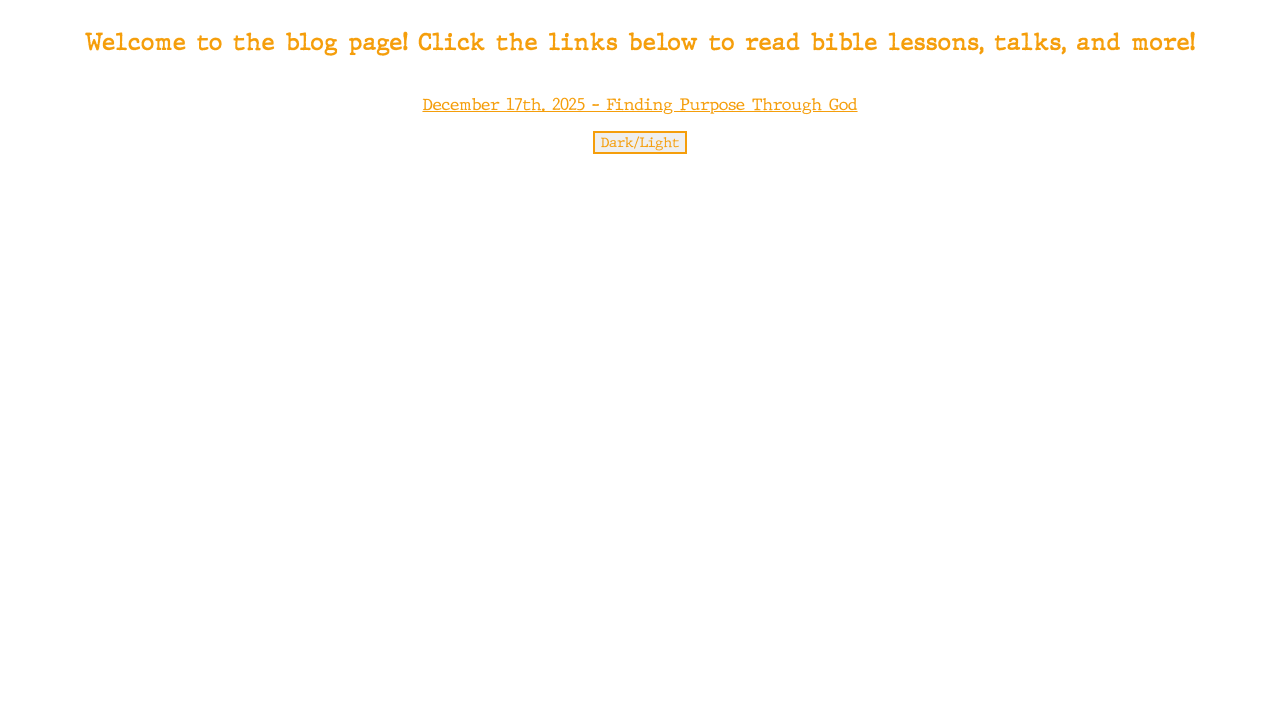
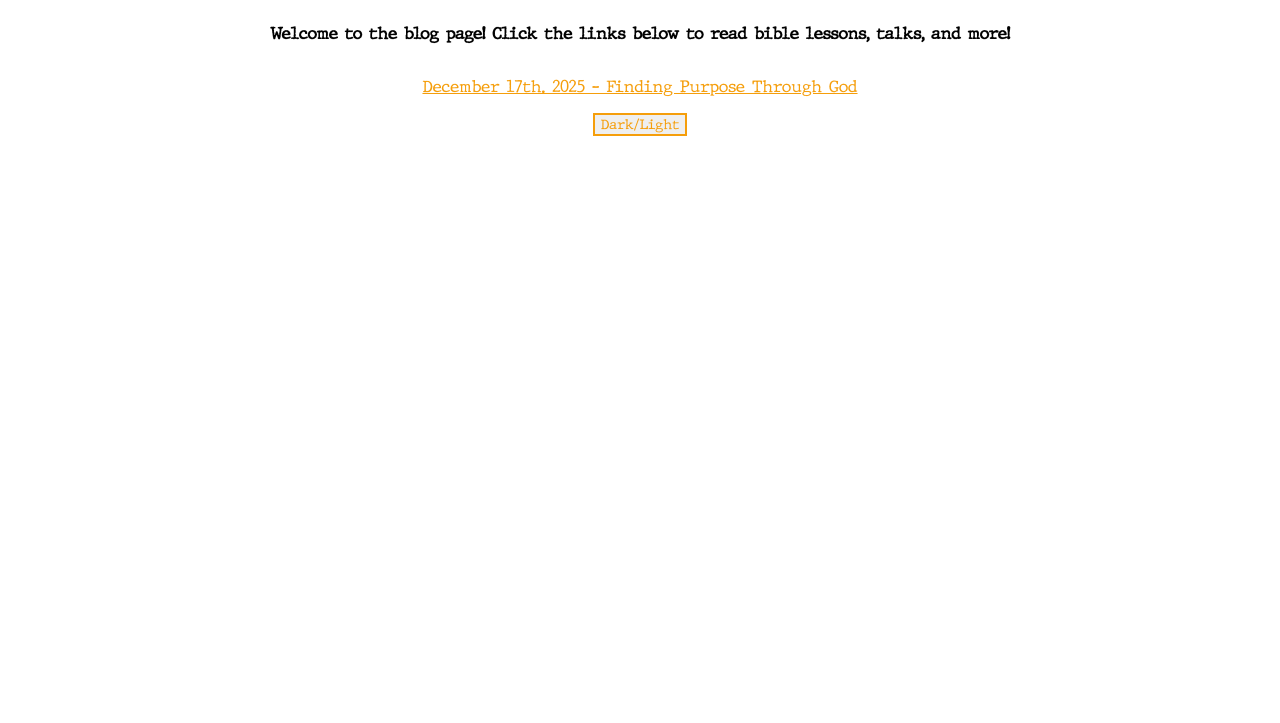
Before and after one commit to hallow-ween/versearch-blog, a plain HTML site: page index.html in a window 1280 px wide. Shown: the part 77-800 px from the top of the page. Drawn offline with Linux system fonts and the light colour scheme.

Commit message:
Update index.html

```diff
--- a/index.html
+++ b/index.html
@@ -12,7 +12,7 @@ width, initial-scale=1.0">
  <body>
 <h1>versearch</h1>
 
-<h2>Welcome to the blog page! Click the links below to read bible lessons, talks, and more!</h2>
+<p><b>Welcome to the blog page! Click the links below to read bible lessons, talks, and more!</b> </p>
  <p><a href="blog/dec17.html"> December 17th. 2025 - Finding Purpose Through God </a></p>
  <div class="footer">
 <button onclick="darkOrLight()" id="darklight">Dark/Light</button>
```
